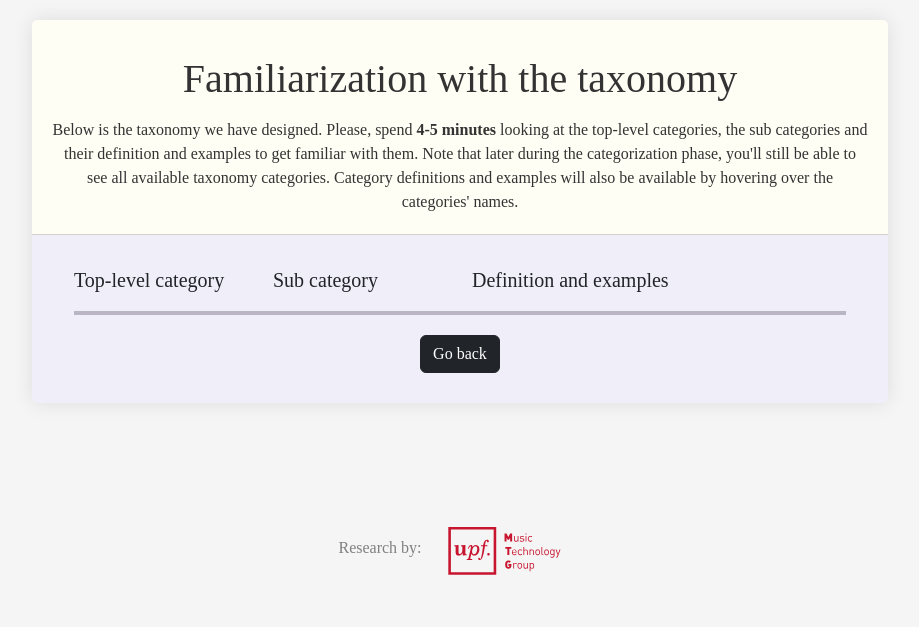
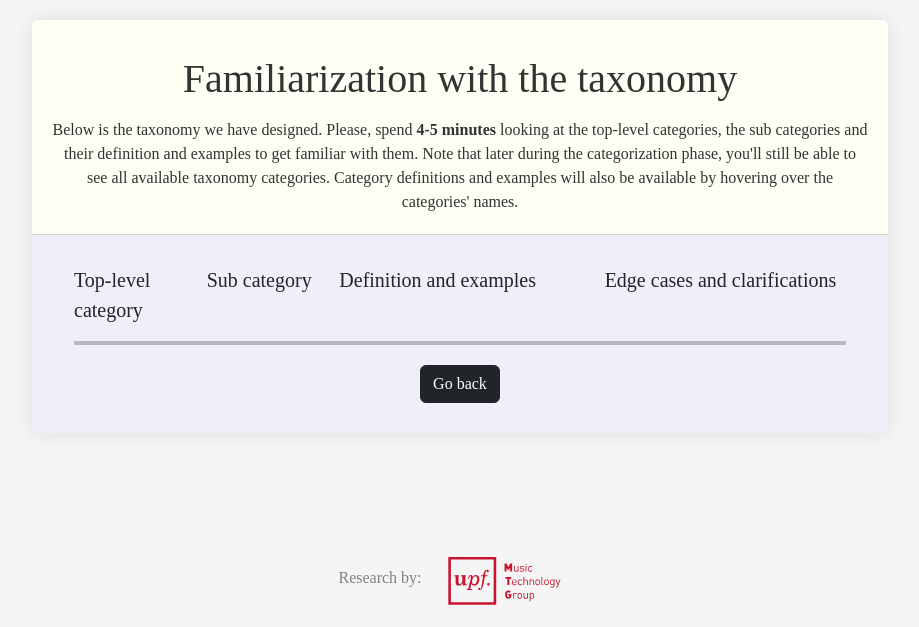
Before and after one commit to allholy/annotation_platform_bst, a Django app: page /taxonomy/ in a window 1280 px wide. Shown: the top 627 px of the page, without its empty margins (180-1099 px from the left). Run offline with Django 4.2, Linux system fonts and the light colour scheme; data that the repository does not hold is empty.

Commit message:
Read top level descriptions from DB, add edge cases

```diff
--- a/classurvey/models.py
+++ b/classurvey/models.py
@@ -25,7 +25,7 @@ class TopLevel(models.Model):
     top_level_description = models.CharField(max_length=255)
 
     def __str__(self):
-        return f"<TopLevel {self.class_name}>"
+        return f"<TopLevel {self.top_level_name}>"
 
 class SoundAnswer(models.Model):
     user_id = models.CharField(max_length=50)  # random generate
--- a/classurvey/templates/classurvey/taxonomy.html
+++ b/classurvey/templates/classurvey/taxonomy.html
@@ -15,20 +15,23 @@
 
         <div class="card-body">
             <div class="container">
-                <div class="d-none d-md-block titles">
+                <div class="d-none d-xl-block titles">
                     <div class="row">
-                        <div class="col-md-3 d-flex align-items-center">
+                        <div class="col-xl-2 d-flex align-items-center">
                             Top-level category
                         </div>
-                        <div class="col-md-9">
+                        <div class="col-xl-6">
                             <div class="row">
-                                <div class="col-md-4">
+                                <div class="col-xl-4">
                                     Sub category
                                 </div>
-                                <div class="col-md-8">
+                                <div class="col-xl-8">
                                     Definition and examples
                                 </div>
                             </div>
+                        </div>
+                        <div class="col-xl-4">
+                            Edge cases and clarifications
                         </div>
                     </div>
                 </div>
@@ -36,19 +39,19 @@
 
                 {% for top_level, class_data in level_group.items %}
                 <div class="row">
-                    <div class="col-md-3 d-flex text-center align-items-center">
+                    <div class="col-xl-2 d-flex text-center">
                         <div style="width: 100%">
                             <div><h3>{{ top_level }}</h3></div>
                             <div class="examples">{{ top_level_description|dict_key:top_level }}</div>
                         </div>
                     </div>
-                    <div class="col-md-9">
+                    <div class="col-xl-6">
                         {% for subclass in class_data %}
                         <div class="row">
-                            <div class="col-md-4">
-                                <span class="d-md-none">* </span><span>{{ subclass.class_name }} </span>
+                            <div class="col-xl-4">
+                                <span class="d-xl-none">* </span><span>{{ subclass.class_name }} </span>
                             </div>
-                            <div class="col-md-8">
+                            <div class="col-xl-8">
                                 <div>
                                     {{ subclass.description }}
                                 </div>
@@ -60,6 +63,22 @@
                             </div>
                         </div>
                         {% endfor %}
+                    </div>
+                    <div class="col-xl-4">
+                        {% with top_level_edge_cases_definitions|dict_key:top_level as edge_cases%}
+                        {% if edge_cases %}
+                        <div class="d-xl-none" style="margin-bottom:20px;">
+                            <i>Edge cases and clarifications:</i>
+                        </div>
+                        <ul>
+                        {% for edge_case in edge_cases %}
+                            <li class="edge-case">
+                                {{ edge_case }}
+                            </li>
+                        {% endfor %}
+                        </ul>
+                        {% endif %}
+                        {% endwith %}
                     </div>
                 </div>
                 {% if not forloop.last %}
--- a/classurvey/templatetags/dict_key.py
+++ b/classurvey/templatetags/dict_key.py
@@ -3,4 +3,4 @@ from django.template.defaultfilters import register
 @register.filter(name='dict_key')
 def dict_key(d, k):
     '''Returns the given key from a dictionary.'''
-    return d[k]
+    return d.get(k, None)
--- a/classurvey/views.py
+++ b/classurvey/views.py
@@ -134,15 +134,16 @@ def get_test_descriptions(include_top_level=False):
 
     if include_top_level:
         # Include hard-coded top-level descriptions
-        top_level_descriptions= {
-            'm': 'Music excerpts, including melodies, singing, loops, fillers, drones and short musical snippets.',
-            'is': 'Single notes from musical instruments, various versions of the same note, and scales.',
-            'sp': 'Sounds where human voice is prominent.',
-            'fx': 'Isolated sound effects or sound events, each happening one at a time.',
-            'ss': 'Ambiances, field-recordings with multiple events and sound environments.'
-        }
-        test_choices += [(class_key, top_level_descriptions.get(class_key, ''), '') for class_key in top_level_descriptions]
+        top_level_cat_names_class_keys = list(ClassChoice.objects.values_list('top_level', 'class_key'))
 
+        already_done = []
+        for top_level_name, class_key in top_level_cat_names_class_keys:
+            if top_level_name in already_done: continue
+            top_level = TopLevel.objects.filter(top_level_name=top_level_name).first()
+            if top_level:
+                top_level_class_key = class_key.split('-')[0]
+                test_choices.append((top_level_class_key, top_level.top_level_description, ''))
+                already_done.append(top_level_name)
 
     return test_choices
 
@@ -198,8 +199,23 @@ def taxonomy_view(request):
         rows = ClassChoice.objects.filter(top_level=top_level)
         level_group[top_level] = list(rows)
         top_level_description[top_level] = TopLevel.objects.get(top_level_name=top_level).top_level_description
+
+    # NOTE: for now we hardcode this here, but this should be loaded from some CSV file in DB
+    top_level_edge_cases_definitions = {
+        "Music": [
+            "Multiple instruments (m-m) is used when two or more distinct musical sources are present in the audio, including acoustic instruments, electronic instruments (e.g. synths, drum machines), or a mix of both, even if they belong to the same type (e.g. two pianos or multiple synth layers), as long as they function as separate musical parts or sound sources.",
+            "Beatbox is classified as Music solo instrument (m-si) when it functions as a vocal instrument with melodic or broader musical elements beyond pure rhythm, and as Music solo percussion (m-sp) when it consists only of rhythmic or percussive vocal sounds resembling drums. It is not classified as Multiple instruments (m-m), since it originates from a single performer and vocal source, even when imitating multiple instruments.",
+            "Music (m) is used for structured musical content over time (e.g. melodies, rhythms, harmonies, or compositions), while Instrument samples (is) is used for isolated instrument material such as single notes, one chords, and repetitive notes."
+        ],
+        "Sound effects": [
+            "Machines (fx-m) is used for a machine or mechanical system with internal operation that produces sound (e.g. drill, lawn mower, clock mechanism), while Objects (fx-o) is used for standalone objects activated through external interaction (e.g. door, drawer, handheld tool), even when they contain small internal moving parts.",
+            "Locomotion sounds (e.g. walking, running) remain in Human (fx-h) even if performed on natural or object surfaces (e.g. leaves, wood), as the primary sound source and action is human movement. However, non-locomotion interactions where the contacted material dominates the sound (e.g. brushing leaves as a distinct event or knocking door) should be classified under Objects (fx-o) or Natural (fx-n) depending on context, as the focus is on the interacted material.",
+            "Weather sounds (e.g. rain) are classified as Natural (fx-n) when isolated or clearly identifiable events, and as Soundscapes (ss) when they form a continuous environment with overlapping (e.g. wind, traffic) or diffuse sources that cannot be separated."
+        ],
+    }
+
     return render(request, 'classurvey/taxonomy.html', {
-        'level_group': level_group, 'top_level_description':top_level_description
+        'level_group': level_group, 'top_level_description':top_level_description, 'top_level_edge_cases_definitions': top_level_edge_cases_definitions
     })
 
 def user_details_view(request):
```
Also changed, not shown: classurvey/admin.py (+7 -0 lines), classurvey/templates/classurvey/annotate_sound.html (+6 -6 lines).
